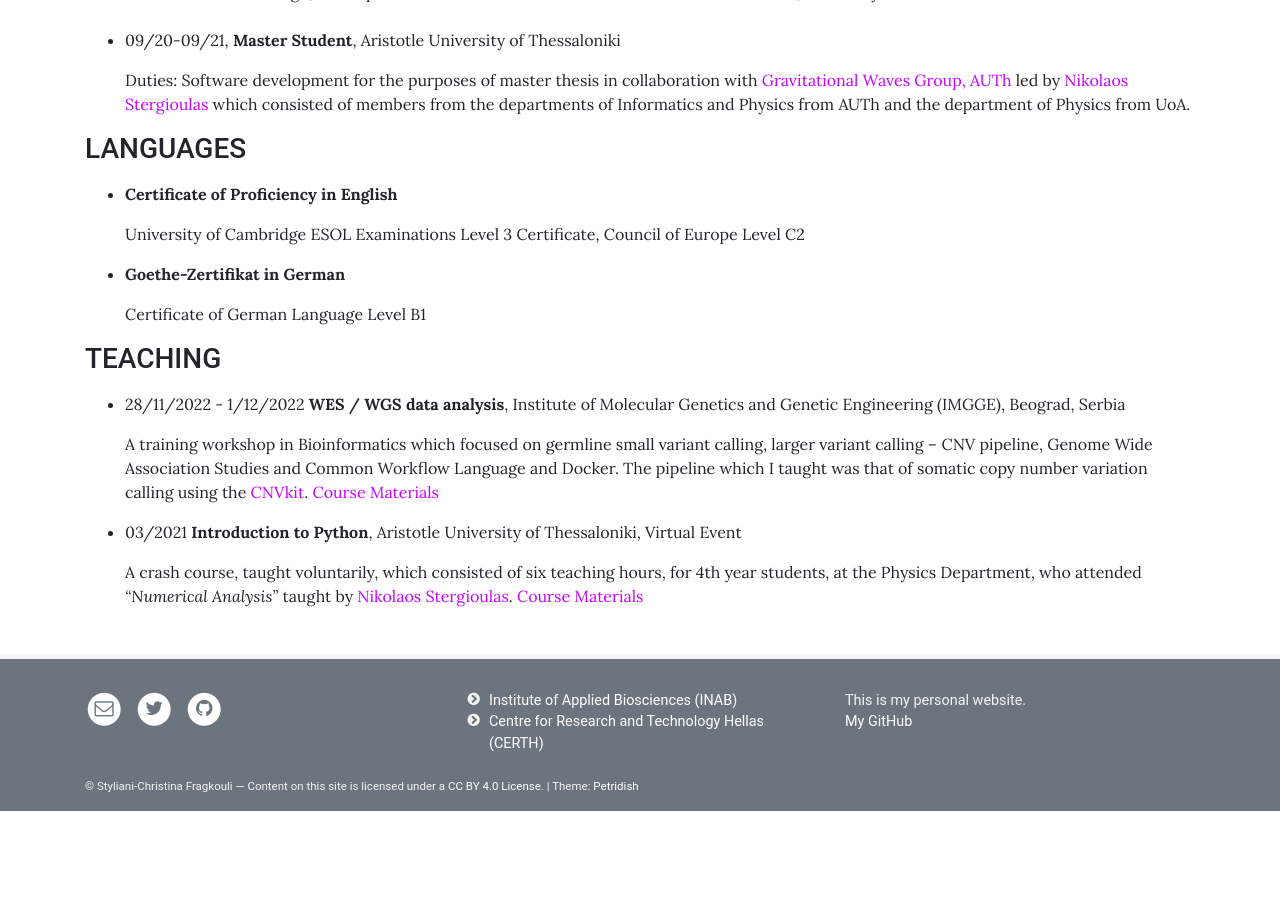
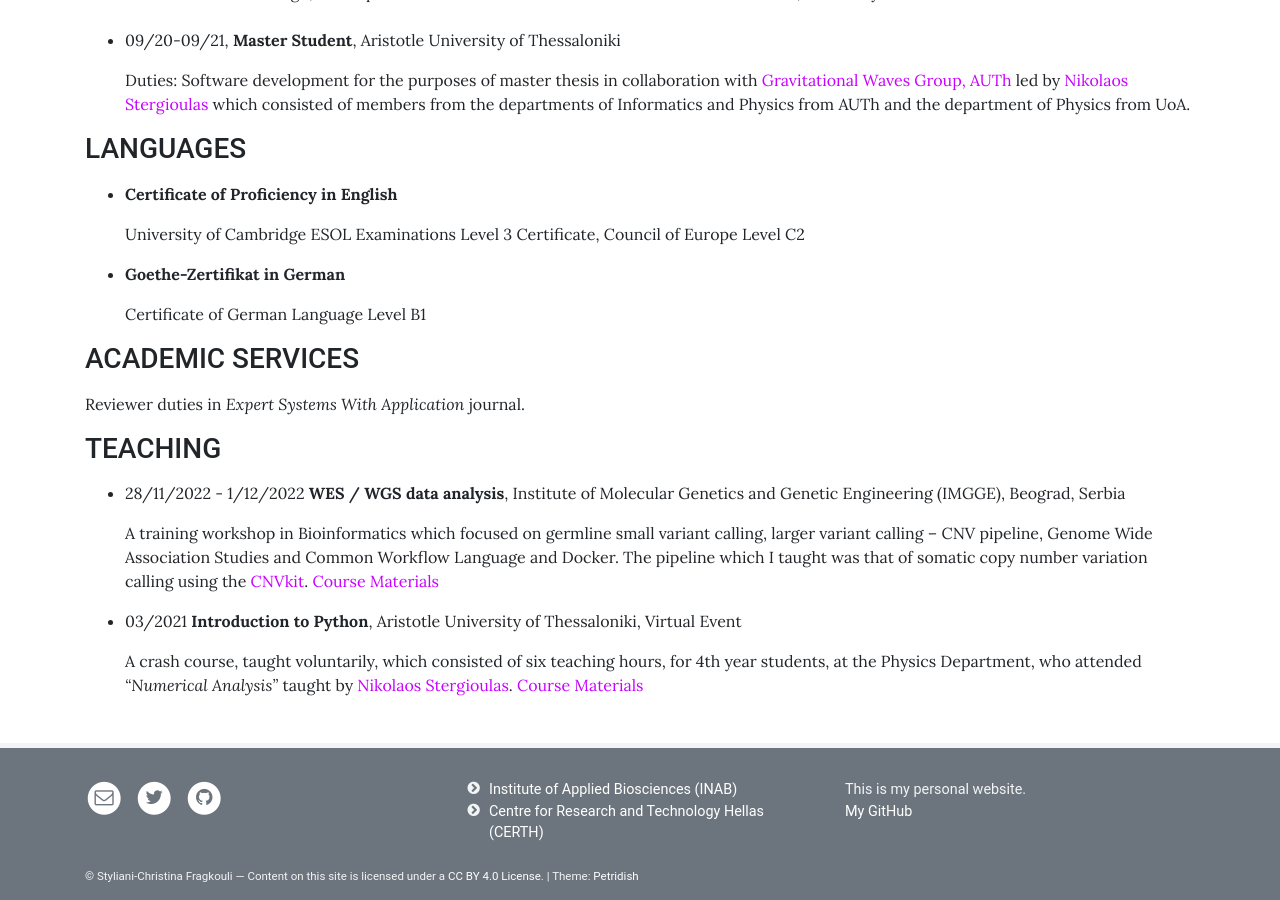
Before and after one commit to sfragkoul/sfragkoul.github.io, a Jekyll site: the page built from pages/CV.md, in a window 1280 px wide and 900 px high, scrolled down 995 px. Built offline with Jekyll 4.4.1, drawn with Linux system fonts in a browser that asks for light colours; before the commit the page ends 1806 px from its top, so only the background shows below that.

Commit message:
Update CV.md

```diff
--- a/pages/CV.md
+++ b/pages/CV.md
@@ -58,6 +58,11 @@ background: /assets/img/groupLogo/CV.jpg
 
    Certificate of German Language Level B1
 
+### ACADEMIC SERVICES
+<p style="margin-bottom:15px"></p>
+
+Reviewer duties in *Expert Systems With Application* journal.
+
 ### TEACHING
 <p style="margin-bottom:15px"></p>
 
```
